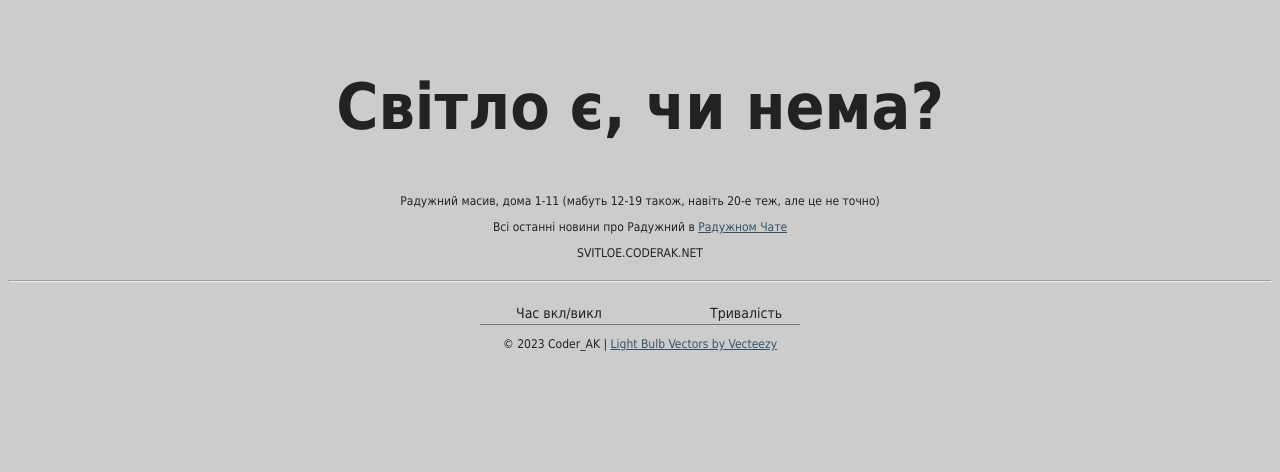
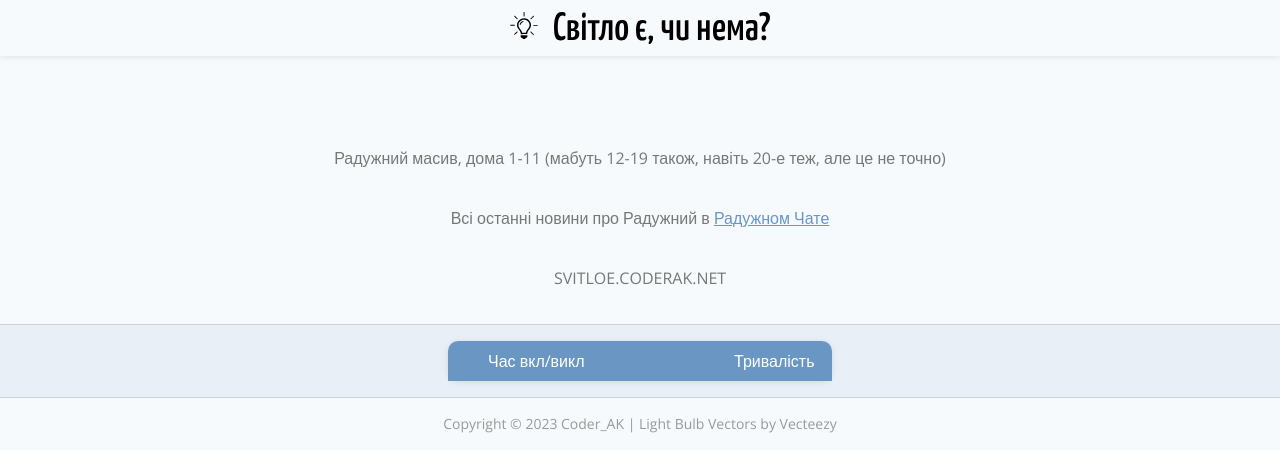
Before and after one commit to Coder-ak/svitlo-e, a website: page dist/client/index.html in a window 1280 px wide. Drawn offline with nearby package versions, Linux system fonts and the light colour scheme; files that its build step writes are made by us from their sources.

Commit message:
Brand new style

```diff
--- a/esbuild.server.mjs
+++ b/esbuild.server.mjs
@@ -1,7 +1,7 @@
 import esbuild from 'esbuild';
 import serve from '@es-exec/esbuild-plugin-serve';
 
-const watch = process.argv.includes("--watch");
+const watch = process.argv.includes('--watch');
 
 const buildOptions = {
   entryPoints: ['./src/server/index.ts'],
@@ -12,14 +12,14 @@
   sourcemap: false,
   target: 'node16',
   logLevel: 'info',
-  packages: 'external'
+  packages: 'external',
 };
 
 if (watch) {
   buildOptions.plugins = [
     serve({
       main: 'dist/server/index.js',
-    })
+    }),
   ];
   const ctx = await esbuild.context(buildOptions);
   await ctx.watch();
--- a/package.json
+++ b/package.json
@@ -1,6 +1,6 @@
 {
   "name": "svitlo-e",
-  "version": "4.0.0",
+  "version": "5.0.0",
   "description": "Collect and display power outages info",
   "dependencies": {
     "cors": "^2.8.5",
@@ -15,7 +15,7 @@
     "build": "npm run clean:dist && npm-run-all -p build:*",
     "build:client": "node esbuild.client.mjs",
     "build:server": "node esbuild.server.mjs",
-    "clean:dist": "rimraf dist/client/script* dist/server/index*",
+    "clean:dist": "rimraf dist/client/script* dist/client/style* dist/server/index*",
     "serve:client": "http-server dist/client --cors --proxy http://localhost:3000",
     "serve": "npm run clean:dist && npm-run-all -p 'build:* -- --watch' serve:client",
     "test": "echo \"Error: no test specified and nobody cares\" && exit 1"
@@ -37,6 +37,7 @@
     "dotenv": "^16.0.3",
     "esbuild": "^0.17.7",
     "esbuild-plugin-copy": "^2.0.2",
+    "esbuild-plugin-less": "^1.1.12",
     "eslint": "^8.33.0",
     "eslint-config-prettier": "^8.6.0",
     "eslint-config-standard": "^17.0.0",
--- a/src/client/script.ts
+++ b/src/client/script.ts
@@ -86,7 +86,9 @@
     const textShort = this.getStatus(light).charAt(0).toUpperCase() + this.getStatus(light).slice(1);
     const textFull = `З ${this.formatDate(timestamp)} ${this.getStatus(light)}`;
 
-    document.getElementById('content')!.innerText = textFull;
+    document.getElementById('status')!.innerText = textFull;
+    // eslint-disable-next-line no-undef
+    (<HTMLImageElement>document.getElementById('lamp-logo')).src = `assets/lamp_${this.getState(light)}.svg`;
 
     this.showDiff({ light, timestamp });
     setInterval(() => this.showDiff({ light, timestamp }), 1000);
@@ -103,7 +105,7 @@
       if (index === data.length - 1) {
         return;
       }
-      return `<div class="grid ${this.getState(item.light)}">
+      return `<div class="row ${this.getState(item.light)}">
         <img src="assets/lamp_${this.getState(item.light)}.svg" title="${
         item.light ? 'Увімкнено' : 'Вимкнено'
       }" class="icon"/> <div class="time">${this.formatDate(item.timestamp, true)}</div> <div class="diff ${this.getState(
--- /dev/null
+++ b/src/client/style.less
@@ -0,0 +1,219 @@
+/* Color variables */
+@text-dark: #212529;
+@text-medium: #777;
+@text-footer: #999;
+@accent-color: #6a96c4;
+@background: #f7fafd;
+@card-background: #e8eff6;
+
+/* Reset */
+*,
+*::before,
+*::after {
+  box-sizing: border-box;
+}
+
+html {
+  font-family: sans-serif;
+  line-height: 1.15;
+  -webkit-text-size-adjust: 100%;
+  -webkit-tap-highlight-color: rgba(0, 0, 0, 0);
+}
+
+article,
+aside,
+figcaption,
+figure,
+footer,
+header,
+hgroup,
+main,
+nav,
+section {
+  display: block;
+}
+
+body {
+  margin: 0;
+  font-family: -apple-system, BlinkMacSystemFont, "Segoe UI", "Open Sans", "Helvetica Neue", Arial, "Noto Sans", sans-serif, "Apple Color Emoji", "Segoe UI Emoji", "Segoe UI Symbol", "Noto Color Emoji";
+  font-size: 1rem;
+  font-weight: 500;
+  line-height: 1.5;
+  color: @text-dark;
+  text-align: left;
+  background-color: #fff;
+}
+
+body,
+html {
+  width: 100%;
+  height: 100%;
+}
+
+body,
+p {
+  color: @text-medium;
+  font: 500 1rem/1.75rem "Open Sans", sans-serif;
+}
+
+a {
+  color: #6a96c4;
+}
+
+/* Common styles */
+.navbar,
+.header,
+.cards,
+.footer {
+  display: flex;
+  justify-content: center;
+}
+
+.container {
+  width: 100%;
+  max-width: 768px;
+  display: flex;
+  flex-direction: column;
+  align-items: center;
+  text-align: center;
+}
+
+.link {
+  text-transform: uppercase;
+}
+
+.p-small {
+  font: 500 0.875rem/1.5rem "Open Sans", sans-serif;
+}
+
+/* Navbar */
+.navbar {
+  position: fixed;
+  top: 0;
+  width: 100%;
+  text-align: center;
+  background-color: @background;
+  box-shadow: 0 0.0625rem 0.375rem 0 rgba(0, 0, 0, 0.1);
+  padding: 12px 0;
+
+  .navbar-brand {
+    display: flex;
+    justify-content: center;
+
+    .logo-lamp {
+      width: 1.7rem;
+      height: 1.7rem;
+      margin-right: 1rem;
+    }
+
+    .logo-image {
+      width: 13.5rem;
+      // height: 2.25rem;
+    }
+  }
+}
+
+/* Header */
+.header {
+  padding: 6rem 1rem 1rem 1rem;
+  background-color: @background;
+
+  .status {
+    font-size: 4rem;
+    font-weight: 700;
+    line-height: 3.375rem;
+    color: @text-dark;
+  }
+}
+
+/* Cards (main content) */
+.cards {
+  border-top: 1px solid #c8d4d6;
+  padding: 1rem 0;
+  background-color: @card-background;
+}
+
+.card {
+  border-radius: 10px;
+  width: 24rem;
+  box-shadow: 0 0.0625rem 0.375rem 0 rgba(0, 0, 0, 0.1);
+}
+
+/* Footer */
+.footer {
+  border-top: 1px solid #c8d4d6;
+  background-color: @background;
+
+  a {
+    text-decoration: none;
+  }
+
+  p, a {
+    color: @text-footer;
+  }
+}
+
+/* Grid */
+.grid-header {
+  display: flex;
+  color: #fff;
+  background-color: @accent-color;
+  line-height: 40px;
+  height: 40px;
+  border-top-right-radius: 10px;
+  border-top-left-radius: 10px;
+
+  &.row {
+    line-height: 40px;
+  }
+}
+
+.row {
+  display: flex;
+  line-height: 32px;
+  text-align: left;
+  padding: 0 8px;
+
+  &:last-child {
+    border-bottom-left-radius: 10px;
+    border-bottom-right-radius: 10px;
+  }
+
+  &.on {
+    color: @text-medium;
+    background-color: #fff;
+  }
+
+  &.off {
+    color: @text-dark;
+    background-color: lighten(#a4c0dd, 15);
+  }
+
+  .icon {
+    flex-shrink: 0;
+    width: 24px;
+    margin-right: 8px;
+  }
+
+  .time {
+    flex-grow: 1
+  }
+
+  .diff {
+    flex-grow: 1;
+    max-width: 90px;
+    text-align: left;
+  }
+}
+
+/* Max-width 768px */
+@media (max-width: 768px) {
+  .container {
+    max-width: 414px;
+  }
+
+  .card {
+    width: 21rem;
+    // padding: 0 1rem;
+  }
+}
```
Also changed, not shown: esbuild.client.mjs (+5 -3 lines), dist/client/assets/svitlo-logo.svg (added), dist/client/index.html, dist/client/style.css (deleted), 2 other files.
